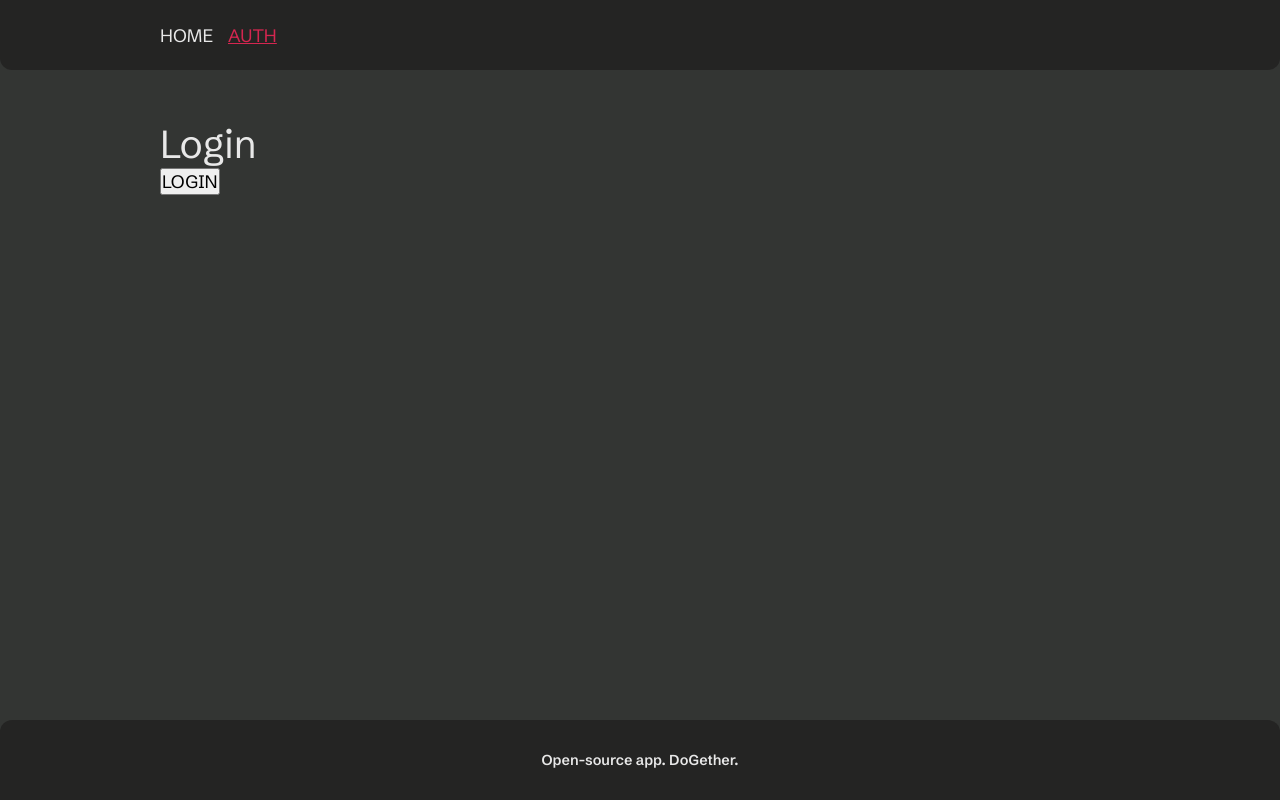
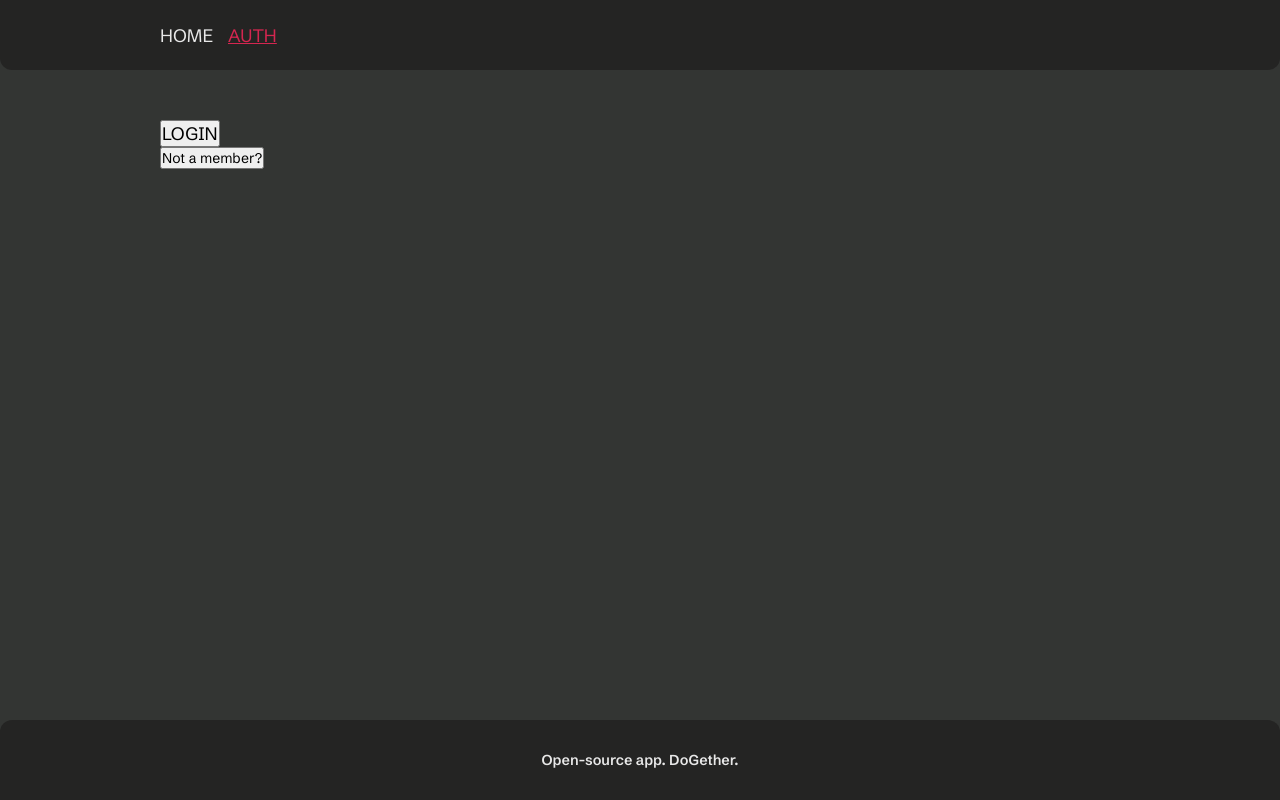
Before and after one commit to Aster0N/dogether, a React (Vite) app: page /auth in a window 1280 px wide. Built offline with nearby package versions, Linux system fonts and the light colour scheme.

Commit message:
add base structure for auth

```diff
--- a/src/app/styles/global.scss
+++ b/src/app/styles/global.scss
@@ -57,6 +57,7 @@ h6 {
 button {
   font-size: 14px;
   cursor: pointer;
+  user-select: none;
 }
 button._btn-large,
 ._btn-large {
--- /dev/null
+++ b/src/features/auth/index.ts
@@ -0,0 +1,2 @@
+export { LoginForm } from "./ui/LoginForm"
+export { RegistrationForm } from "./ui/RegistrationForm"
--- /dev/null
+++ b/src/features/auth/ui/LoginForm/LoginForm.tsx
@@ -0,0 +1,15 @@
+import { useUserStore } from "@/entities/user"
+
+const LoginForm = () => {
+  const { login } = useUserStore()
+
+  return (
+    <div>
+      <button className="_btn-large" onClick={() => login()}>
+        login
+      </button>
+    </div>
+  )
+}
+
+export default LoginForm
--- /dev/null
+++ b/src/features/auth/ui/LoginForm/index.ts
@@ -0,0 +1 @@
+export { default as LoginForm } from "./LoginForm"
--- /dev/null
+++ b/src/features/auth/ui/RegistrationForm/RegistrationForm.tsx
@@ -0,0 +1,5 @@
+const RegistrationForm = () => {
+  return <div>RegistrationForm</div>
+}
+
+export default RegistrationForm
--- /dev/null
+++ b/src/features/auth/ui/RegistrationForm/index.ts
@@ -0,0 +1 @@
+export {default as RegistrationForm} from './RegistrationForm'
--- a/src/pages/Auth/ui/Auth.tsx
+++ b/src/pages/Auth/ui/Auth.tsx
@@ -1,13 +1,15 @@
-import { useUserStore } from "@/entities/user"
+import { LoginForm, RegistrationForm } from "@/features/auth"
+import { useState } from "react"
 
 const Auth = () => {
-  const { login } = useUserStore()
+  const [isLoginForm, setIsLoginForm] = useState(true)
 
   return (
     <>
-      <h2>Login</h2>
-      <button className="_btn-large" onClick={() => login()}>
-        login
+      {isLoginForm && <LoginForm />}
+      {!isLoginForm && <RegistrationForm />}
+      <button onClick={() => setIsLoginForm(!isLoginForm)}>
+        {isLoginForm ? "Not a member?" : "Already have an account?"}
       </button>
     </>
   )
--- a/src/pages/Home/ui/Home.module.scss
+++ b/src/pages/Home/ui/Home.module.scss
@@ -7,7 +7,7 @@
 .colsWrapper {
   display: flex;
   justify-content: space-between;
-	align-items: center;
+  align-items: center;
 }
 
 .infoWrapper {
```
Also changed, not shown: src/features/auth/ui/LoginForm/LoginForm.module.scss (added), src/features/auth/ui/RegistrationForm/RegistrationForm.module.scss (added).
